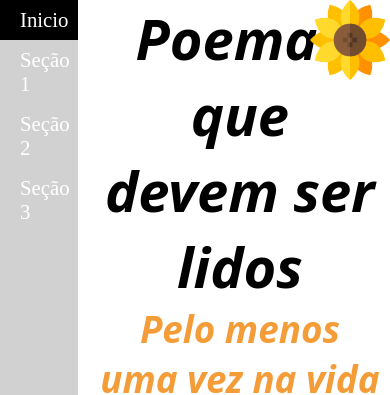
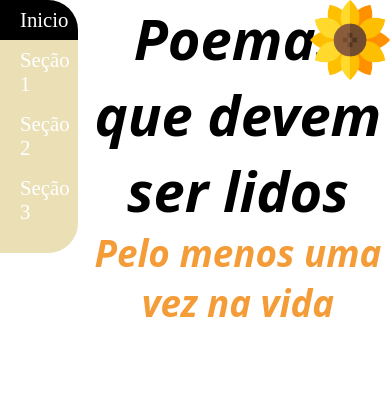
Before and after one commit to DevKakau/poemas, a plain HTML site: page index.html in a window 390 px wide. Shown: the top 395 px of the page. Drawn offline with Linux system fonts and the light colour scheme; a web font is replaced by a local one.

Commit message:
ajustes no tamanho do menu lateral

```diff
--- a/style.css
+++ b/style.css
@@ -12,8 +12,10 @@ ul {
     position: fixed;
     overflow: hidden;
     height: 100%;
-    background-color: #d1d1d1;
+    background-color: #e7d8a6d0;
     list-style-type: none;
+    border-bottom-right-radius: 30px;
+    border-top-right-radius: 30px;
 }
 
 li a{
@@ -23,10 +25,11 @@ li a{
     font-size: 1.3rem;
     padding: 8px 20px;
     width: 100%;
+    font-family: "Sofadi One";
 }
 
 li:hover:not(.active){
-    background-color: rgb(238, 169, 79);
+    background-color: rgb(241, 187, 115);
     transition: all 0.3s ease-in-out;
 }
 .active{
@@ -129,9 +132,15 @@ footer p{
     margin-left: 10%;
 }
 
-@media (max-width: 950px){
+
+@media (max-width: 1100px){
     ul{
-        width: 20%;
+        width: 15%;
+        height: 20%;
+    }
+
+    li a{
+        font-size: 1.3rem;
     }
 
     .img2 {
@@ -139,7 +148,28 @@ footer p{
     }
 
     .container{
-        margin-left: 25%;
+        margin-left: 20%;
         margin-right: 2%;
     }
 }
+
+
+@media (max-width: 950px){
+    ul{
+        width: 20%;
+        height: 30%;
+    }
+
+    li a{
+        font-size: 1.3rem;
+    }
+
+    .img2 {
+        background-position: right;
+    }
+
+    .container{
+        margin-left: 24%;
+        margin-right: 2%;
+    }
+}
```
